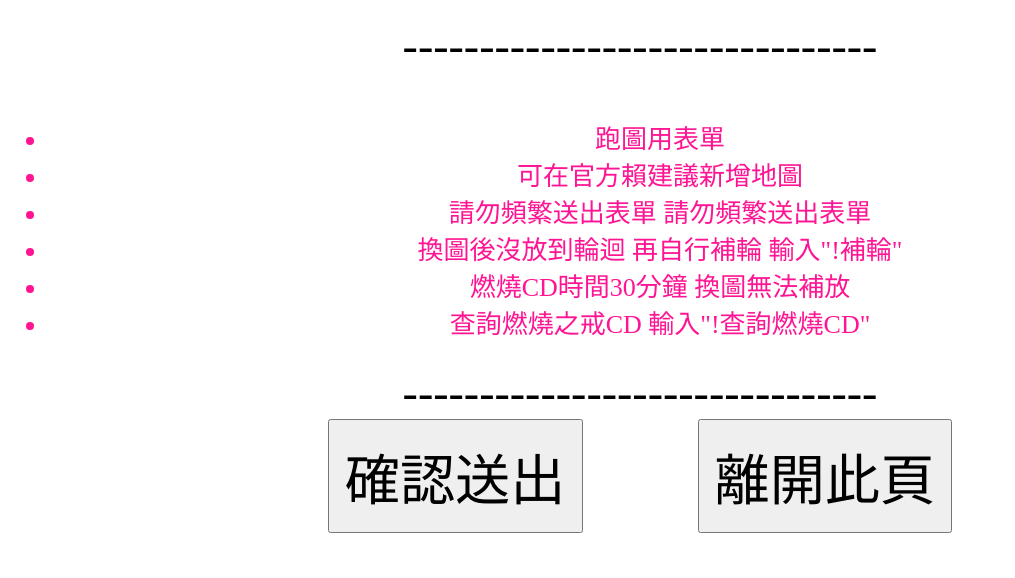
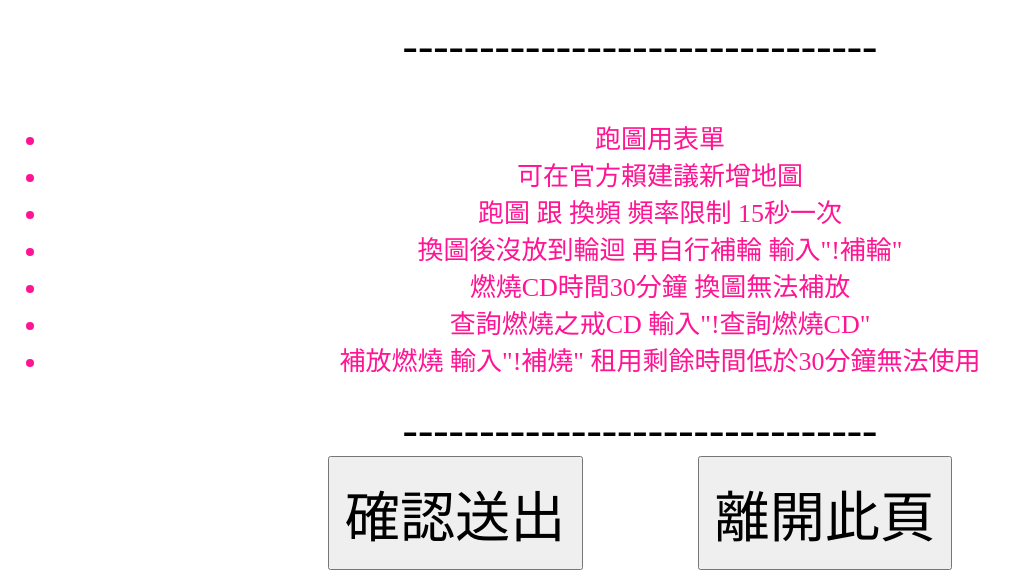
Before and after one commit to a6428775/flask, a Flask app: page /change/1 in a window 1280 px wide. Shown: the part 233-811 px from the top of the page, without its empty margins (0-1015 px from the left). Before the commit the page ends 766 px from the top, so only its background shows below. Run offline with Flask 3, Linux system fonts and the light colour scheme.

Commit message:
更新說明

```diff
--- a/templates/changemap.html
+++ b/templates/changemap.html
@@ -110,10 +110,11 @@
                 <ul style="font-size: 26px;color: deeppink;">
                     <li>跑圖用表單</li>
                     <li>可在官方賴建議新增地圖</li>
-                    <li>請勿頻繁送出表單 請勿頻繁送出表單</li>
+                    <li>跑圖 跟 換頻 頻率限制 15秒一次</li>
                     <li>換圖後沒放到輪迴 再自行補輪 輸入"!補輪"</li>
                     <li>燃燒CD時間30分鐘 換圖無法補放</li>
                     <li>查詢燃燒之戒CD  輸入"!查詢燃燒CD"</li>
+                    <li>補放燃燒  輸入"!補燒" 租用剩餘時間低於30分鐘無法使用</li>
                     <!-- <li>LP付款方式:(LP付款完後,點選輪燒角色交易並直接按確認 才會開始輪燒)</li>    -->
                     <!-- <a href="https://cdn.discordapp.com/attachments/611543278474493982/1204701275384717332/IMG_3862.jpg?ex=65d5b07e&is=65c33b7e&hm=905e09e0d974840903acb1f9ea197b2757b7e7589508f3f998be394d2c562b41&"><img src="https://cdn.discordapp.com/attachments/611543278474493982/1204701275384717332/IMG_3862.jpg?ex=65d5b07e&is=65c33b7e&hm=905e09e0d974840903acb1f9ea197b2757b7e7589508f3f998be394d2c562b41&" width="130" height="130" > </a>          -->
                     <!-- <img src="https://github.com/a6428775/flask/blob/main/templates/LinepayQR.jpg?raw=true" width="130" height="130"/> -->
```
